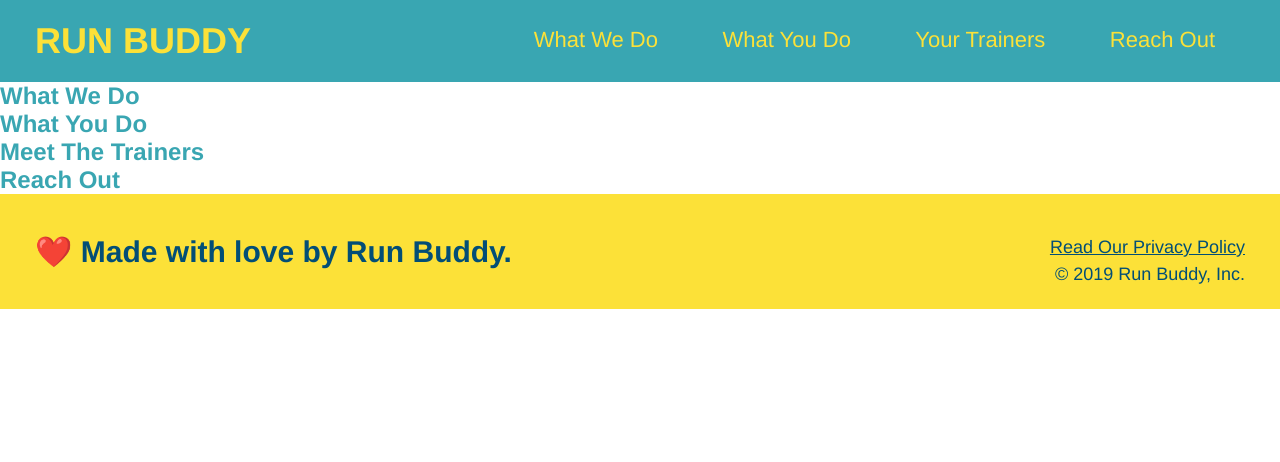
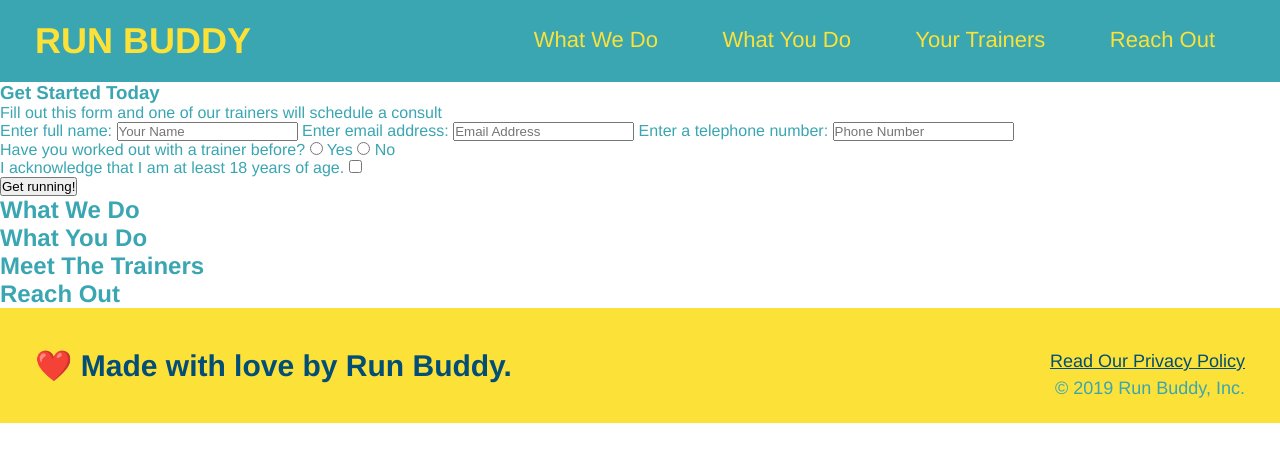
Before and after one commit to ryanchen0706/run-buddy, a plain HTML site: page index.html in a window 1280 px wide. Drawn offline with Linux system fonts and the light colour scheme.

Commit message:
feb4 10pm

```diff
--- a/assets/css/style.css
+++ b/assets/css/style.css
@@ -54,6 +54,8 @@ header {
     text-align: right;
     font-size: 18px;
     font-weight: normal;
+    color: #39a6b2;
+
   }
   footer a {
     color: #024e76;
--- a/index.html
+++ b/index.html
@@ -31,7 +31,36 @@
 
   <!-- hero/jumbotron -->
   <section>
-  </section>
+    <div>
+      <h3>Get Started Today</h3>
+      <p>Fill out this form and one of our trainers will schedule a consult</p>
+    <!-- Add form element -->
+    <form>
+      <label for="name">Enter full name:</label>
+      <input type="text" placeholder="Your Name" name="name" id="name" />
+      <label for="email">Enter email address:</label>
+      <input type="email" placeholder="Email Address" name="email" id="email"/>
+      <label for="phone">Enter a telephone number:</label>
+      <input type="tel" placeholder="Phone Number" name="phone" id="phone"/>
+      <p>
+        Have you worked out with a trainer before?
+        <input type="radio" name="trainer-confirm" id="trainer-yes" />
+        <label for="trainer-yes">Yes</label>
+        <input type="radio" name="trainer-confirm" id="trainer-no" />
+        <label for="trainer-no">No</label>
+      </p>
+      <p>
+        <label for="checkbox" >
+          I acknowledge that I am at least 18 years of age.
+        </label>
+        <input type="checkbox" name="age-confirm" id="checkbox" />
+      </p>
+      <button type="submit">
+        Get running!
+      </button>
+    </form>
+  </div>
+</section>
 
   <!-- "what we do" section -->
   <section>
```
